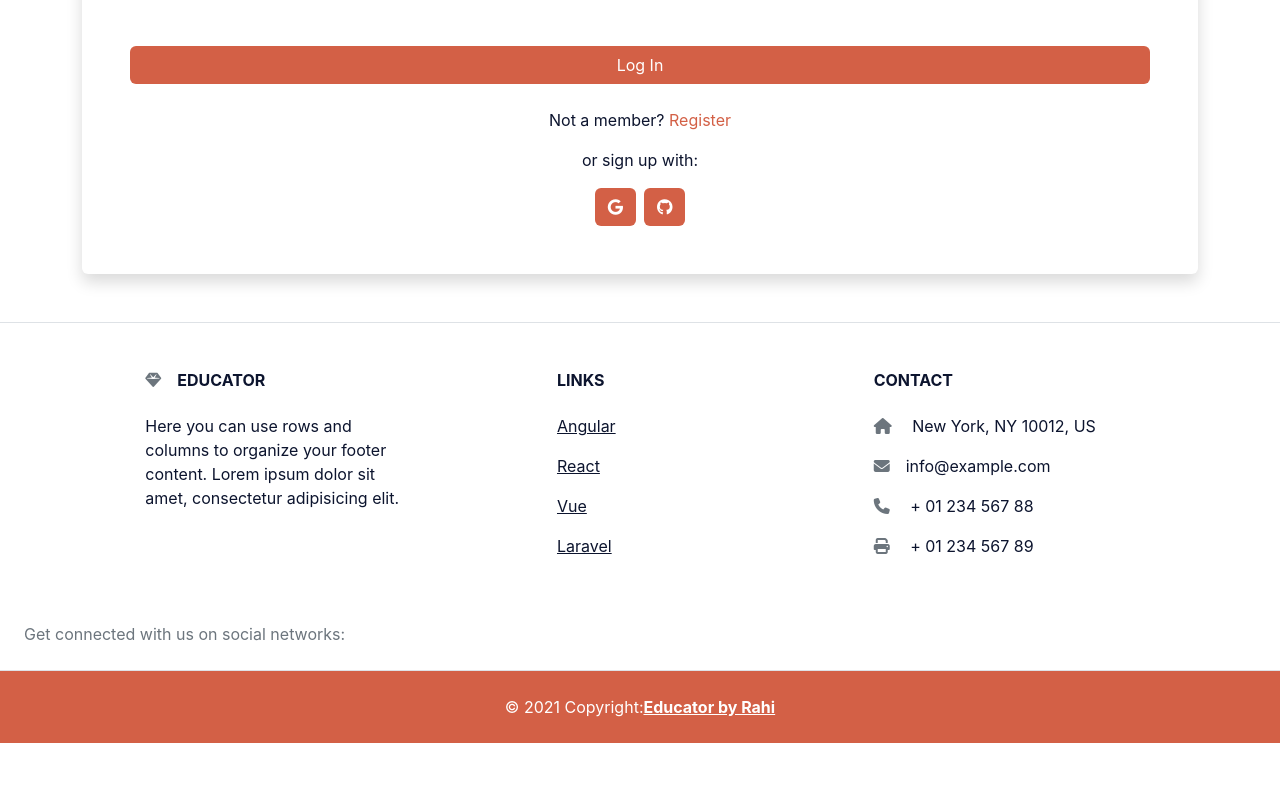
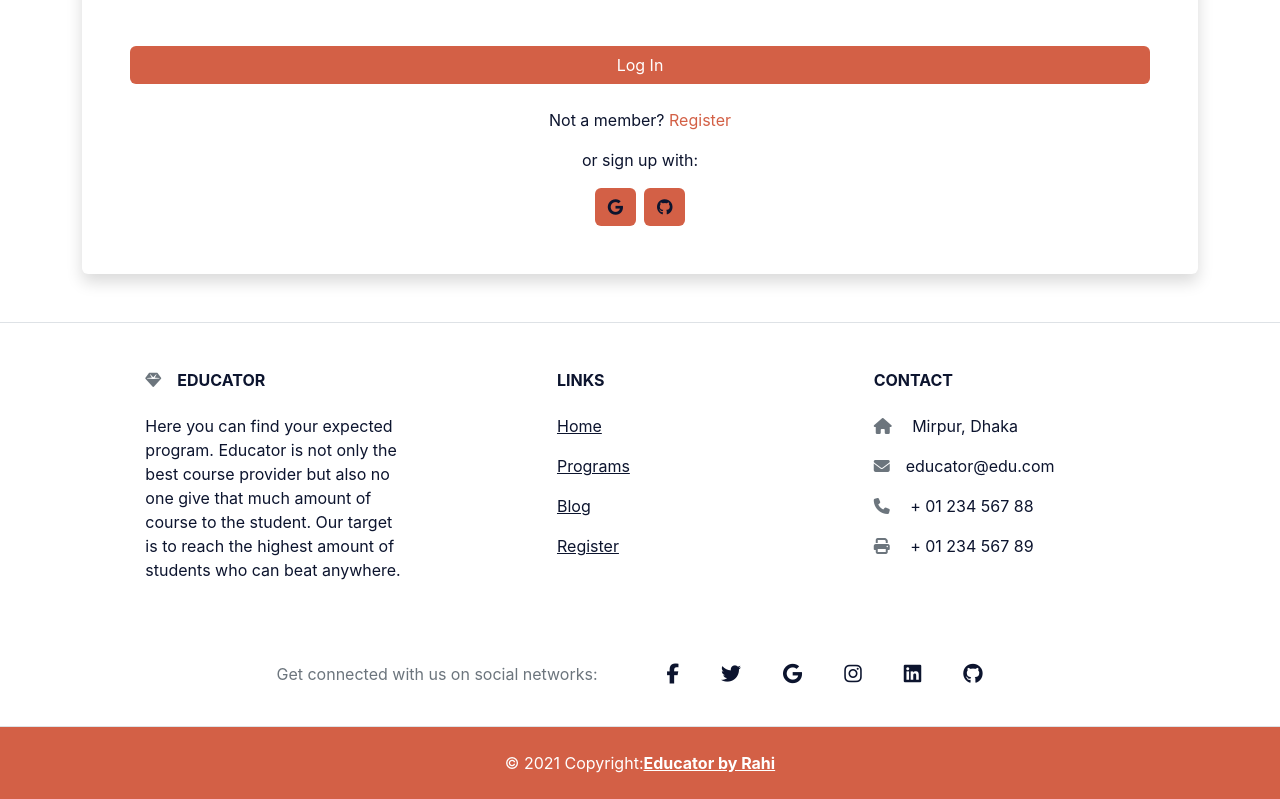
Before and after one commit to mohaimenur1/educator-client-react, a React (Create React App) app: page /login in a window 1280 px wide. Shown: the part 405-1204 px from the top of the page. Before the commit the page ends 1148 px from the top, so only its background shows below. Built offline with nearby package versions, Linux system fonts and the light colour scheme; no server answers.

Commit message:
footer fixed

```diff
--- a/src/components/Footer/Footer.css
+++ b/src/components/Footer/Footer.css
@@ -2,3 +2,7 @@
   background-color: rgb(211, 96, 70);
   color: white;
 }
+
+.icon-text {
+  color: white;
+}
--- a/src/components/Footer/Footer.js
+++ b/src/components/Footer/Footer.js
@@ -1,36 +1,12 @@
 import React from "react";
+import { Link } from "react-router-dom";
 import "./Footer.css";
 
 const Footer = () => {
   return (
     <div>
       <footer className="text-center text-lg-start bg-white text-muted">
-        <section className="d-flex justify-content-center justify-content-lg-between p-4 border-bottom">
-          {/* <div className="me-5 d-none d-lg-block">
-            <span>Get connected with us on social networks:</span>
-          </div>
-
-          <div>
-            <a className="me-4 link-secondary">
-              <i className="fab fa-facebook-f"></i>
-            </a>
-            <a className="me-4 link-secondary">
-              <i className="fab fa-twitter"></i>
-            </a>
-            <a className="me-4 link-secondary">
-              <i className="fab fa-google"></i>
-            </a>
-            <a className="me-4 link-secondary">
-              <i className="fab fa-instagram"></i>
-            </a>
-            <a className="me-4 link-secondary">
-              <i className="fab fa-linkedin"></i>
-            </a>
-            <a className="me-4 link-secondary">
-              <i className="fab fa-github"></i>
-            </a>
-          </div> */}
-        </section>
+        <section className="d-flex justify-content-center justify-content-lg-between p-4 border-bottom"></section>
 
         <section className="">
           <div className="container text-center text-md-start mt-5">
@@ -40,37 +16,46 @@ const Footer = () => {
                   <i className="fas fa-gem me-3 text-secondary"></i>Educator
                 </h6>
                 <p className="">
-                  Here you can use rows and columns to organize your footer
-                  content. Lorem ipsum dolor sit amet, consectetur adipisicing
-                  elit.
+                  Here you can find your expected program. Educator is not only
+                  the best course provider but also no one give that much amount
+                  of course to the student. Our target is to reach the highest
+                  amount of students who can beat anywhere.
                 </p>
               </div>
 
               <div className="col-md-2 col-lg-2 col-xl-2 mx-auto mb-4">
                 <h6 className="text-uppercase fw-bold mb-4">Links</h6>
                 <p>
-                  <a className="text-reset">Angular</a>
+                  <Link to="/" className="text-reset">
+                    Home
+                  </Link>
                 </p>
                 <p>
-                  <a className="text-reset">React</a>
+                  <Link to="/programs" className="text-reset">
+                    Programs
+                  </Link>
                 </p>
                 <p>
-                  <a className="text-reset">Vue</a>
+                  <Link to="/blogs" className="text-reset">
+                    Blog
+                  </Link>
                 </p>
                 <p>
-                  <a className="text-reset">Laravel</a>
+                  <Link to="/register" className="text-reset">
+                    Register
+                  </Link>
                 </p>
               </div>
 
               <div className="col-md-4 col-lg-3 col-xl-3 mx-auto mb-md-0 mb-4">
                 <h6 className="text-uppercase fw-bold mb-4">Contact</h6>
                 <p>
-                  <i className="fas fa-home me-3 text-secondary"></i> New York,
-                  NY 10012, US
+                  <i className="fas fa-home me-3 text-secondary"></i> Mirpur,
+                  Dhaka
                 </p>
                 <p>
                   <i className="fas fa-envelope me-3 text-secondary"></i>
-                  info@example.com
+                  educator@edu.com
                 </p>
                 <p>
                   <i className="fas fa-phone me-3 text-secondary"></i> + 01 234
@@ -83,12 +68,11 @@ const Footer = () => {
               </div>
             </div>
           </div>
-          <section className="d-flex justify-content-center justify-content-lg-between p-4 border-bottom">
+          <section className="d-flex justify-content-center align-items-center p-4 border-bottom">
             <div className="me-5 d-none d-lg-block">
               <span>Get connected with us on social networks:</span>
             </div>
-
-            <div>
+            {/* <div>
               <a className="me-4 link-secondary">
                 <i className="fab fa-facebook-f"></i>
               </a>
@@ -107,7 +91,54 @@ const Footer = () => {
               <a className="me-4 link-secondary">
                 <i className="fab fa-github"></i>
               </a>
-            </div>
+            </div> */}
+            <a
+              className="btn btn-link btn-floating btn-lg text-dark m-1"
+              role="button"
+              data-mdb-ripple-color="dark"
+            >
+              <i className="fab fa-facebook-f"></i>
+            </a>
+
+            <a
+              className="btn btn-link btn-floating btn-lg text-dark m-1"
+              role="button"
+              data-mdb-ripple-color="dark"
+            >
+              <i className="fab fa-twitter"></i>
+            </a>
+
+            <a
+              className="btn btn-link btn-floating btn-lg text-dark m-1"
+              role="button"
+              data-mdb-ripple-color="dark"
+            >
+              <i className="fab fa-google"></i>
+            </a>
+
+            <a
+              className="btn btn-link btn-floating btn-lg text-dark m-1"
+              role="button"
+              data-mdb-ripple-color="dark"
+            >
+              <i className="fab fa-instagram"></i>
+            </a>
+
+            <a
+              className="btn btn-link btn-floating btn-lg text-dark m-1"
+              role="button"
+              data-mdb-ripple-color="dark"
+            >
+              <i className="fab fa-linkedin"></i>
+            </a>
+
+            <a
+              className="btn btn-link btn-floating btn-lg text-dark m-1"
+              role="button"
+              data-mdb-ripple-color="dark"
+            >
+              <i className="fab fa-github"></i>
+            </a>
           </section>
         </section>
 
--- a/src/page/Login/Login.css
+++ b/src/page/Login/Login.css
@@ -8,6 +8,6 @@
   color: white;
 }
 
-i {
+/* i {
   color: white;
-}
+} */
```
